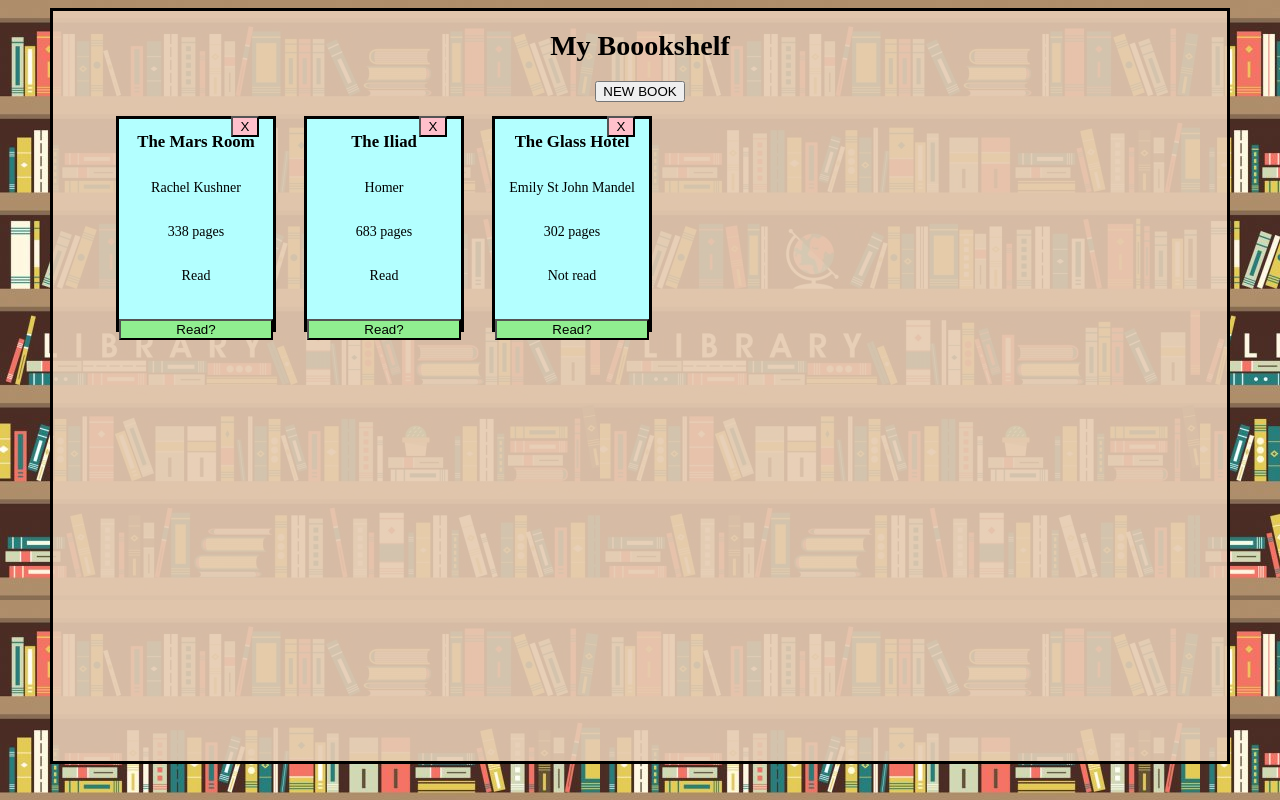
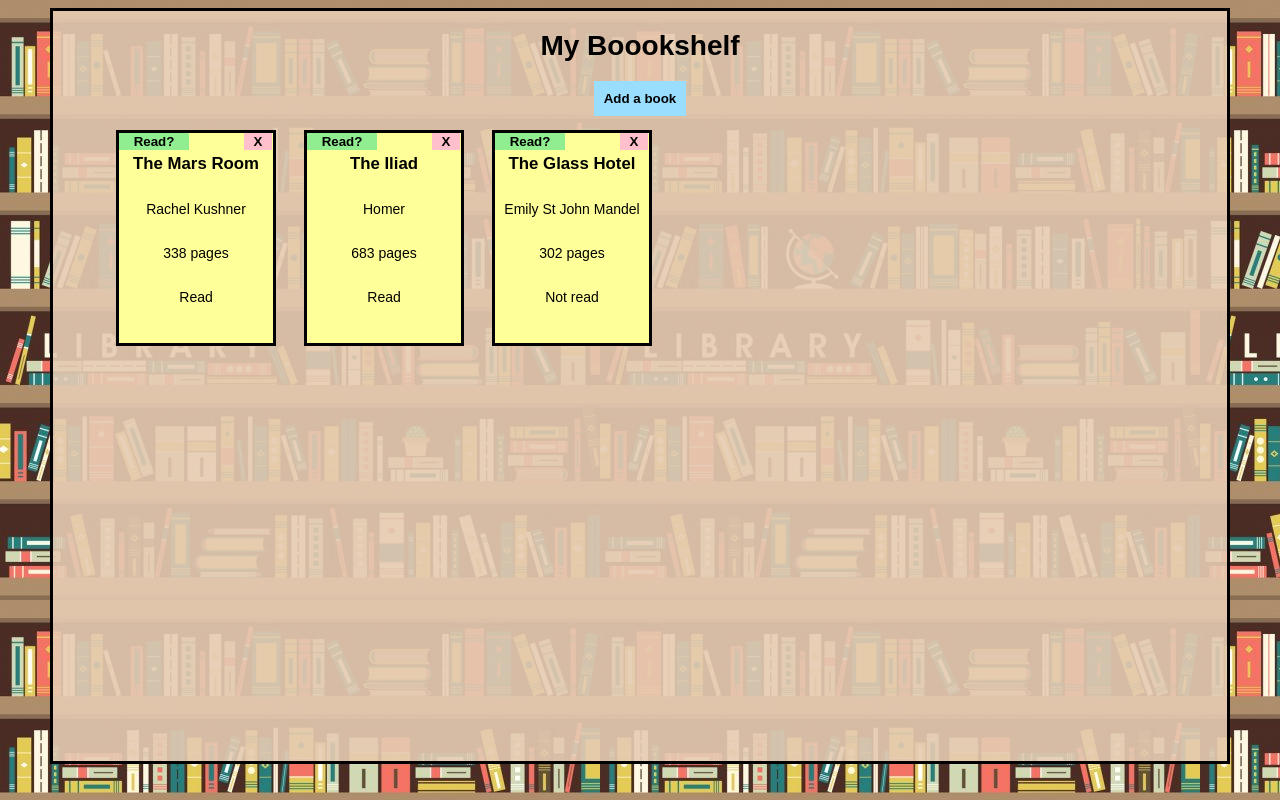
Before and after one commit to ahasanulhoque/library, a plain HTML site: page index.html in a window 1280 px wide. Drawn offline with Linux system fonts and the light colour scheme.

Commit message:
Further improved styling

```diff
--- a/index.html
+++ b/index.html
@@ -9,7 +9,7 @@
     <div id="shelf-container">
         <h1>My Boookshelf</h1>
         <div id="new-book-wrapper">
-            <button id="new-book">NEW BOOK</button>
+            <button id="new-book">Add a book</button>
         </div>
         <div id="form-wrapper">
             <form id="book-form">
--- a/scripts/script.js
+++ b/scripts/script.js
@@ -39,6 +39,7 @@ function render(library){
         const read = document.createElement('p');
         const removalButton = document.createElement('button');
         const toggle = document.createElement('button');
+        const buttonWrapper = document.createElement('div');
 
         //Add data-attribute to both buttons, use it to give book div an ID
         removalButton.dataset.index = library.indexOf(book).toString();
@@ -49,6 +50,7 @@ function render(library){
         //Add classes to buttons
         removalButton.setAttribute('class', 'remove-button');
         toggle.setAttribute('class', 'toggle-button');
+        buttonWrapper.setAttribute('class', 'button-wrapper');
 
         //Add text to the elements from input data
         title.textContent = book.title;
@@ -63,8 +65,9 @@ function render(library){
         newBook.appendChild(author);
         newBook.appendChild(pages);
         newBook.appendChild(read);
-        newBook.appendChild(removalButton);
-        newBook.appendChild(toggle);
+        buttonWrapper.appendChild(toggle);
+        buttonWrapper.appendChild(removalButton);
+        newBook.appendChild(buttonWrapper);
 
         bookshelf.appendChild(newBook);
     });
--- a/styles/style.css
+++ b/styles/style.css
@@ -1,6 +1,11 @@
 html {
     font-size: 14px;
     background-image: url('../images/bookshelf.jpg');
+    font-family: Arial, Helvetica, sans-serif;
+}
+
+button:hover {
+    cursor: pointer;
 }
 
 h1 {
@@ -11,8 +16,18 @@ h2 {
     font-size: 1.2rem;
 }
 
+button {
+    border: none;
+    font-weight: bold;
+}
+
 #new-book-wrapper {
     text-align: center;
+}
+
+#new-book {
+    padding: 10px;
+    background-color: #99ddff;
 }
 
 #shelf-container {
@@ -58,7 +73,7 @@ h2 {
 .book-card {
     display: flex;
     flex-direction: column;;
-    background-color:  #b3ffff;
+    background-color:  #ffff99;
     border: solid;
     text-align: center;
     width: 11rem;
@@ -66,14 +81,26 @@ h2 {
     margin: 1rem 1rem auto 1rem;
 }
 
+.book-card h2 {
+    margin-top: 1.5rem;
+}
+
+
+.button-wrapper {
+    position: absolute;
+    width: 11rem;
+}
+
 .remove-button {
     width: 2rem;
     background-color: pink;
-    position: relative;
-    bottom: 13rem;
-    left: 8rem;
+    position: absolute;
+    right: 1px;
 }
 
 .toggle-button {
     background:lightgreen;
+    width: 5rem;
+    position: absolute;
+    left: 0px;
 }
```
